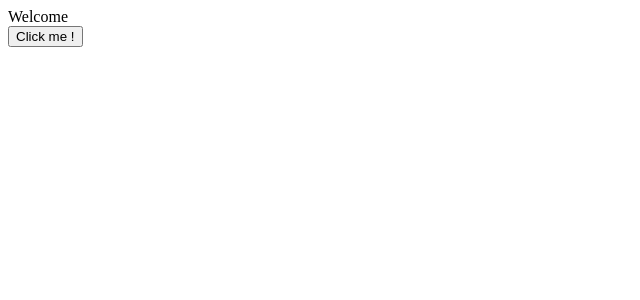
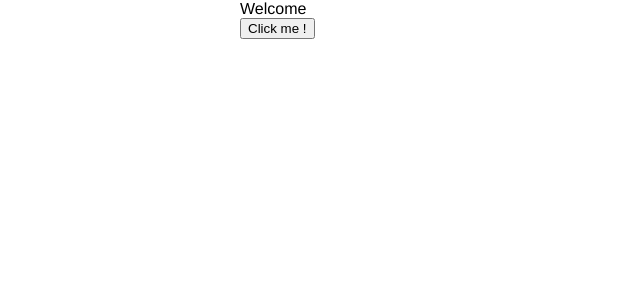
Before and after one commit to Jokzin/next-netlify, a Next.js app: page / in a window 1280 px wide. Shown: the top 300 px of the page, without its empty margins (0-640 px from the left). Built offline with nearby package versions, Linux system fonts and the light colour scheme.

Commit message:
add style to nextjs

```diff
--- /dev/null
+++ b/pages/_app.js
@@ -0,0 +1,5 @@
+import '../styles.css'
+
+export default function Application({ Component, pageProps }) {
+    return <Component {...pageProps} />
+}
--- a/pages/pokemon/[pokemon].js
+++ b/pages/pokemon/[pokemon].js
@@ -1,4 +1,5 @@
 import Head from 'next/head'
+import styles from './Pokemon.module.css'
 
 function Pokemon({ pokemon }) {
     return (
@@ -7,7 +8,7 @@
                 <title>Pokemon: {pokemon?.name}</title>
                 <meta name="viewport" content="initial-scale=1.0, width=device-width" />
             </Head>
-            <div>
+            <div className={styles.container}>
                 Welcome, {pokemon?.name}!
                 <img src={pokemon?.sprites.front_default} />
             </div>
--- /dev/null
+++ b/styles.css
@@ -0,0 +1,6 @@
+body {
+    font-family: 'Helvetica', 'Arial', sans-serif;
+    max-width: 800px;
+    margin: 0 auto;
+    padding: 0;
+}
```
Also changed, not shown: pages/pokemon/Pokemon.module.css (added, +19 -0 lines).
